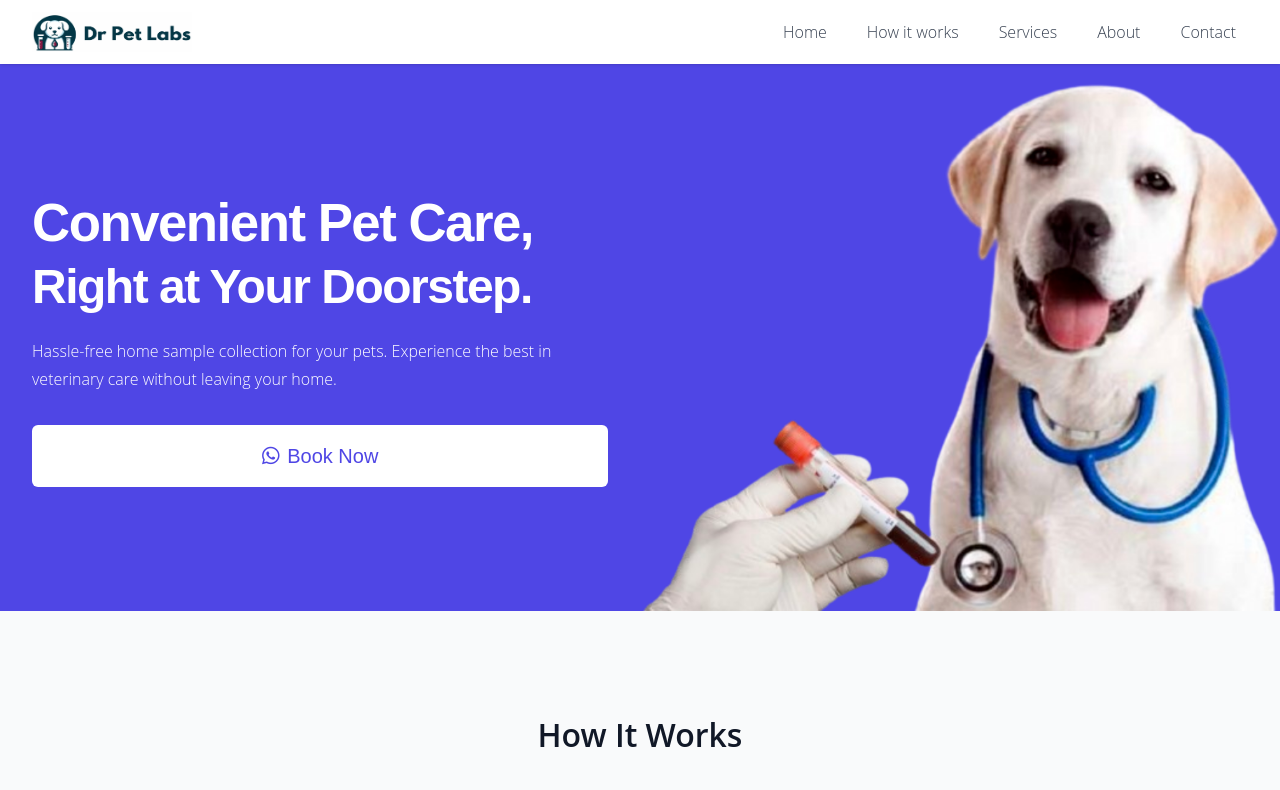
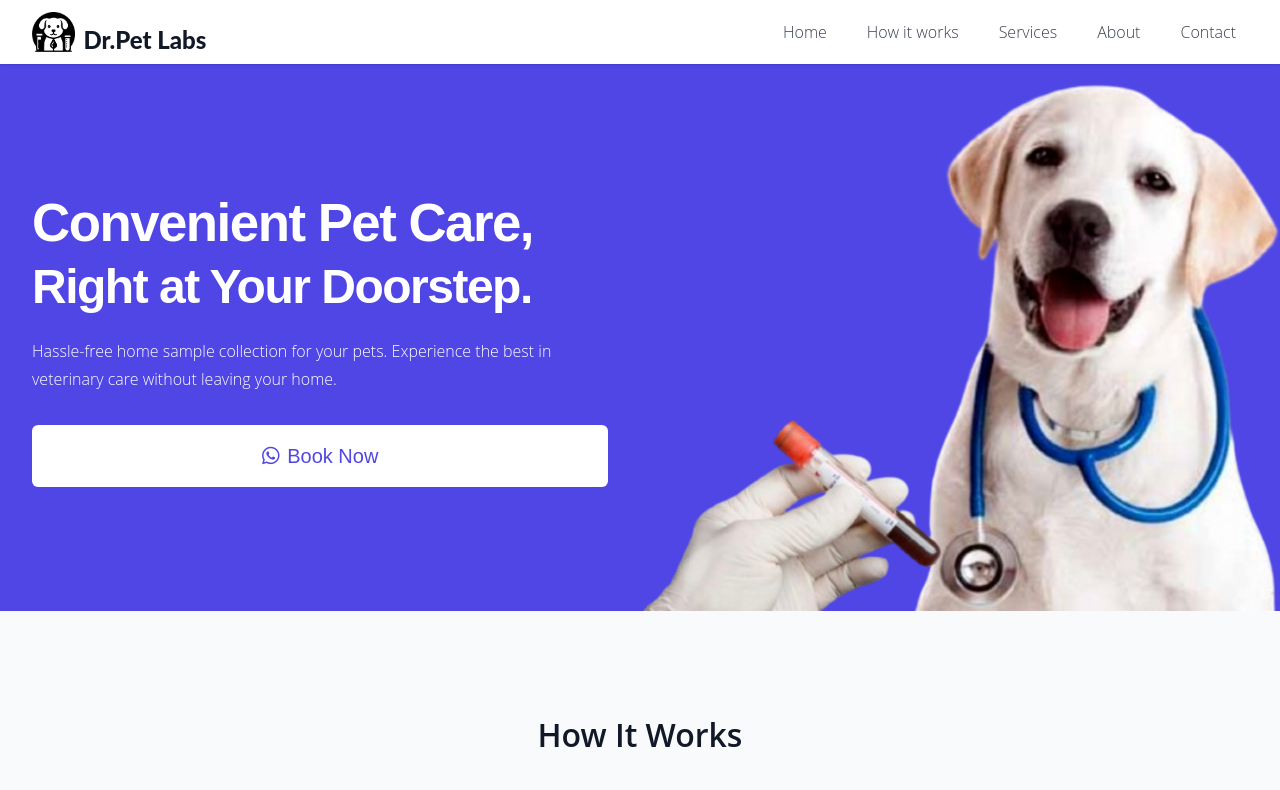
Before and after one commit to sameermathad/drpet, a website: page index.html in a window 1280 px wide. Shown: the top 790 px of the page. Drawn offline with nearby package versions, Linux system fonts and the light colour scheme.

Commit message:
favicon ipad

```diff
--- a/index.html
+++ b/index.html
@@ -5,6 +5,20 @@
     <meta name="viewport" content="width=device-width, initial-scale=1.0">
     <title>DrPetLabs</title>
     <link rel="icon" href="assets/img/drpet_favicon.png" type="image/x-icon">
+    <!-- Apple Touch Icons for iOS -->
+    <link rel="apple-touch-icon" sizes="180x180" href="assets/img/drpet_favicon.png">
+    <link rel="apple-touch-icon" sizes="152x152" href="assets/img/drpet_favicon.png">
+    <link rel="apple-touch-icon" sizes="144x144" href="assets/img/drpet_favicon.png">
+    <link rel="apple-touch-icon" sizes="120x120" href="assets/img/drpet_favicon.png">
+    <link rel="apple-touch-icon" sizes="114x114" href="assets/img/drpet_favicon.png">
+    <link rel="apple-touch-icon" sizes="76x76" href="assets/img/drpet_favicon.png">
+    <link rel="apple-touch-icon" sizes="72x72" href="assets/img/drpet_favicon.png">
+    <link rel="apple-touch-icon" sizes="60x60" href="assets/img/drpet_favicon.png">
+    <link rel="apple-touch-icon" sizes="57x57" href="assets/img/drpet_favicon.png">
+
+    <!-- Favicon for Android -->
+    <link rel="icon" type="image/png" sizes="192x192" href="assets/img/drpet_favicon.png">
+    <link rel="icon" type="image/png" sizes="96x96" href="assets/img/drpet_favicon.png">
     <link href="css/style.css" rel="stylesheet">
     <link rel="stylesheet" href="https://cdnjs.cloudflare.com/ajax/libs/font-awesome/6.0.0-beta3/css/all.min.css">
     <link rel="stylesheet" href="https://fonts.googleapis.com/css2?family=Material+Symbols+Outlined:opsz,wght,FILL,GRAD@20..48,100..700,0..1,-50..200" />
@@ -262,9 +276,10 @@
     <header class="bg-white shadow sticky top-0 z-50">
         <div class="max-w-7xl mx-auto px-4 sm:px-6 lg:px-8">
             <div class="flex justify-between items-center h-16">
-                <div class="flex-shrink-0">
-                    <a href="/">
-                        <img src="assets/img/logo.png" alt="DrPetLabs Logo" class="h-10 w-40">
+                <div class="flex items-end space-x-2">
+                    <a href="/" class="flex items-end space-x-2">
+                        <img src="assets/img/drpet_favicon.png" alt="Dr Pet Labs Logo" class="h-10">
+                        <span class="font-bold hero-title3 align-bottom">Dr.Pet Labs</span>
                     </a>
                 </div>
                 <div class="md:hidden">
@@ -283,6 +298,7 @@
             </div>
         </div>
     </header>
+
 
     <!-- Mobile Menu -->
     <div class="mobile-menu-overlay" onclick="toggleMenu()"></div>
```
Also changed, not shown: css/style.css.
